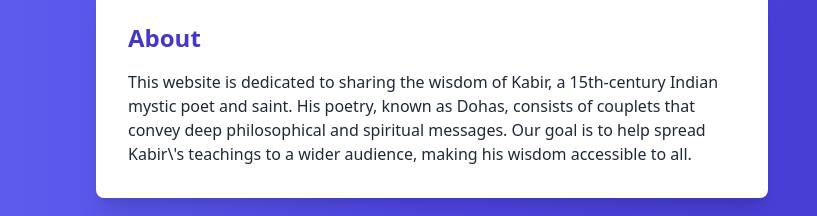
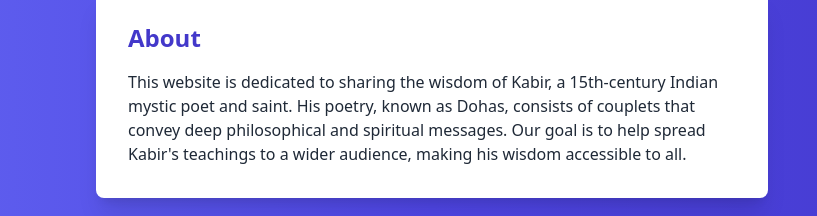
Before and after one commit to bnjr/kabir-dohas, a Next.js app: page /about in a window 1280 px wide. Shown: the part 262-478 px from the top of the page, without its empty margins (208-1025 px from the left). Built offline with nearby package versions, Linux system fonts and the light colour scheme.

Commit message:
try again for eslint

```diff
--- a/src/components/AboutSection.tsx
+++ b/src/components/AboutSection.tsx
@@ -6,7 +6,7 @@ const AboutSection: React.FC = () => {
         This website is dedicated to sharing the wisdom of Kabir, a 15th-century
         Indian mystic poet and saint. His poetry, known as Dohas, consists of
         couplets that convey deep philosophical and spiritual messages. Our goal
-        is to help spread Kabir\'s teachings to a wider audience, making his
+        is to help spread Kabir&apos;s teachings to a wider audience, making his
         wisdom accessible to all.
       </p>
     </div>
```
